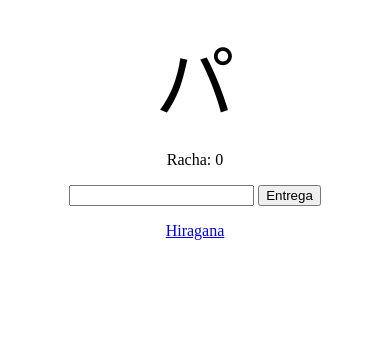
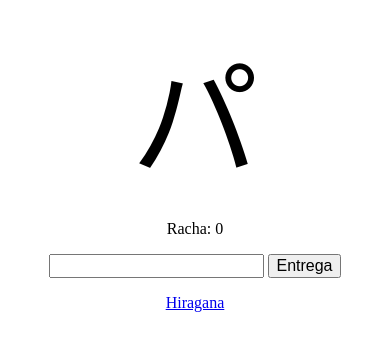
Before and after one commit to KatsuJapones/hiragana, a plain HTML site: page Katakana.html in a window 390 px wide. Shown: the part 61-412 px from the top of the page. Drawn offline with Linux system fonts and the light colour scheme.

Commit message:
レスポンシブデザイン

```diff
--- a/Katakana.html
+++ b/Katakana.html
@@ -23,6 +23,20 @@
 
         .escribe {
             color: #FF0000;
+        }
+
+        @media (max-width: 600px) {
+            #question {
+                font-size: 8em;
+            }
+
+            #answer {
+                font-size: 16px;
+            }
+
+            #checkButton {
+                font-size: 16px;
+            }
         }
     </style>
 </head>
```
Also changed, not shown: index.html (+14 -0 lines).
